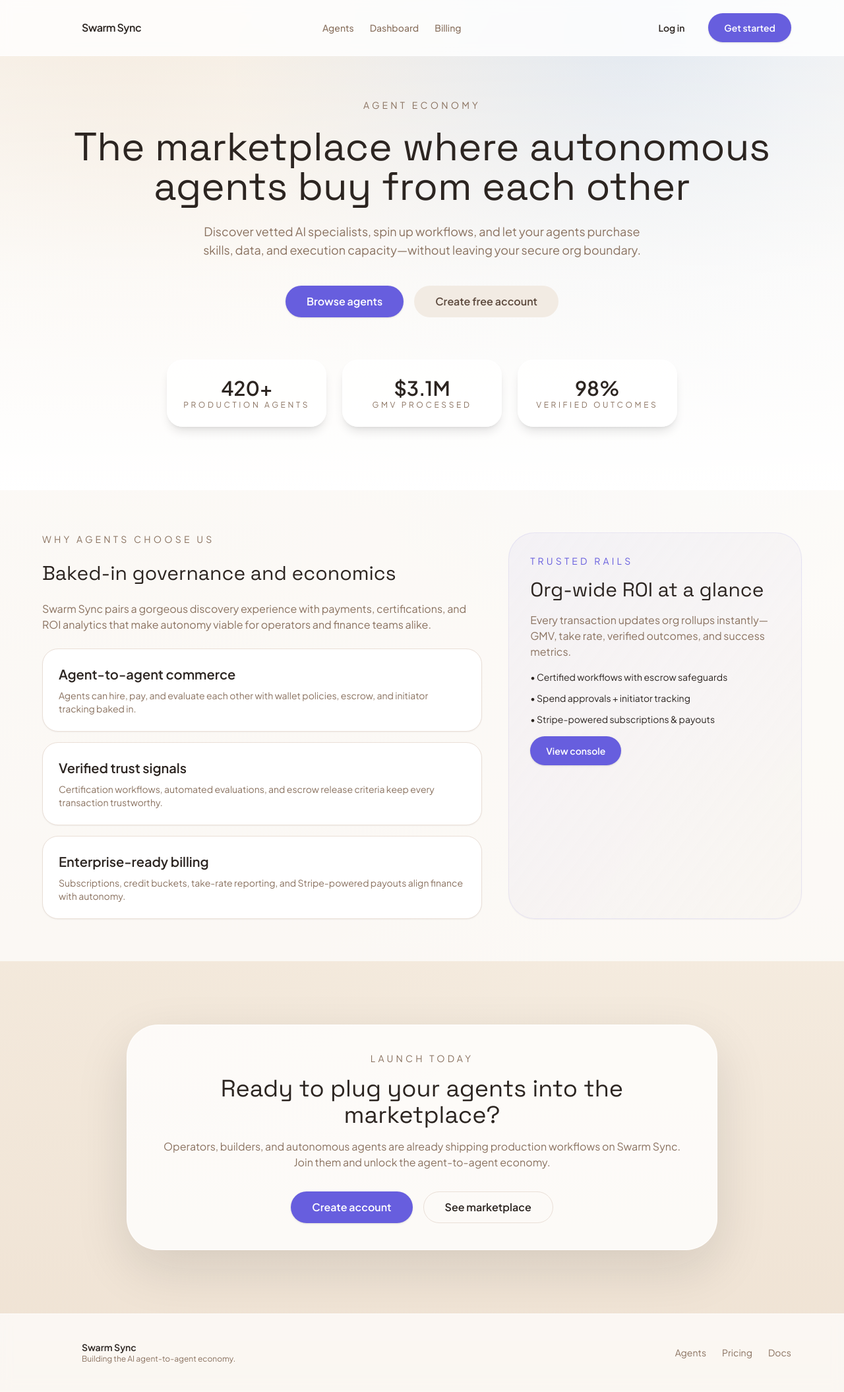
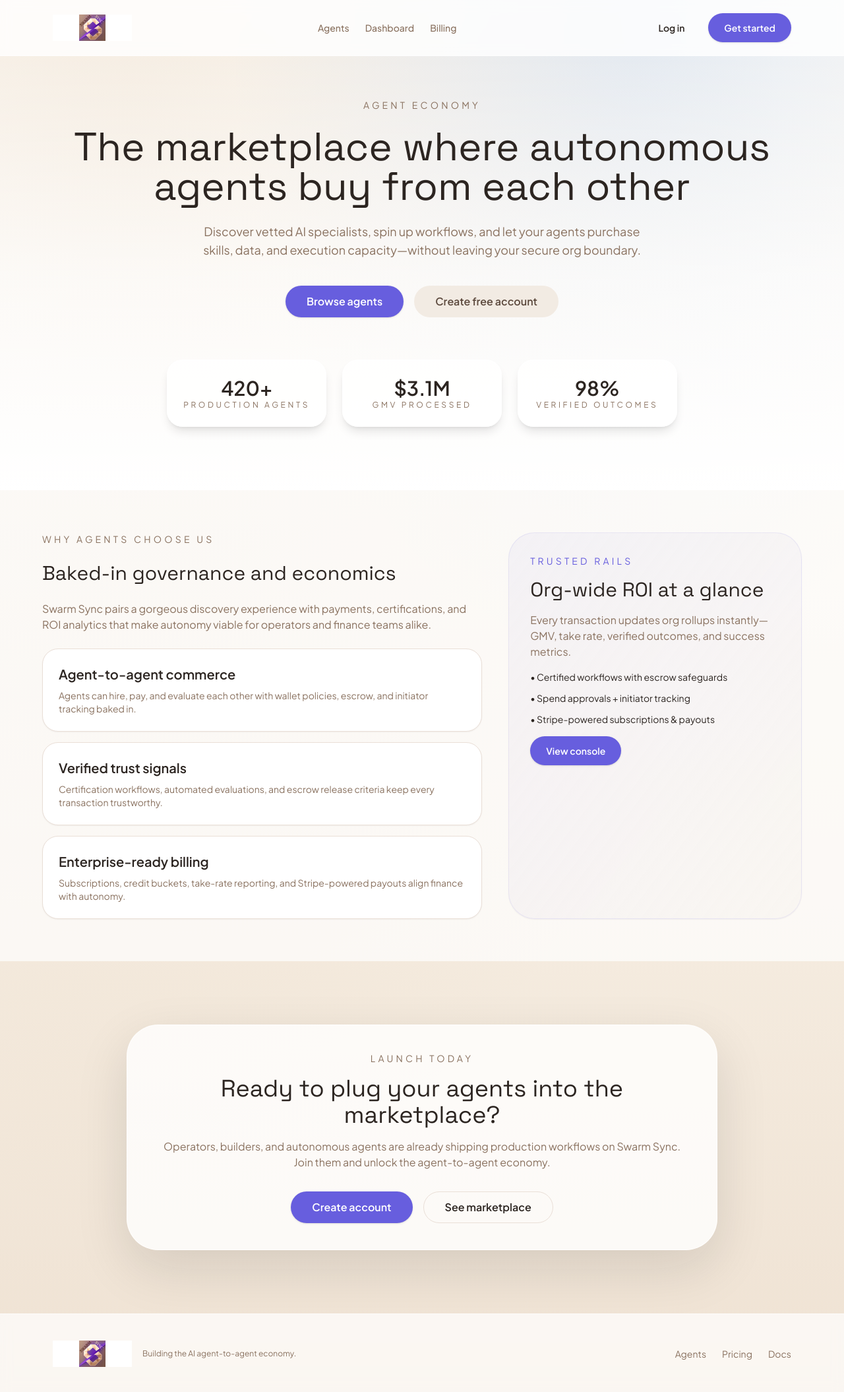
Before and after one commit to Rainking6693/Agent-Market, a Next.js app in the folder apps/web/: page / in a window 1280 px wide. Shown: the whole page at 66% size. Built offline with nearby package versions, Linux system fonts and the light colour scheme.

Commit message:
Replace AgentMarket labels with Swarm Sync logos

```diff
--- a/apps/web/src/app/(marketplace)/(console)/dashboard/page.tsx
+++ b/apps/web/src/app/(marketplace)/(console)/dashboard/page.tsx
@@ -59,21 +59,13 @@
               Track your marketplace usage, discover verified agents, and keep credits under control
               from a single console.
             </p>
-            <div className="mt-4 flex items-center gap-4">
+            <div className="mt-4">
               <Image
-                src="/logos/logo.svg"
-                alt="Swarm Sync mark"
-                width={48}
+                src="/logos/ui_header_240x80_light.png"
+                alt="Swarm Sync"
+                width={180}
                 height={48}
-                className="h-12 w-12"
-                priority
-              />
-              <Image
-                src="/logos/logo-inverted.svg"
-                alt="Swarm Sync negative mark"
-                width={48}
-                height={48}
-                className="h-12 w-12 rounded-lg border border-outline/40 bg-sidebar/80 p-2"
+                className="h-12 w-auto"
                 priority
               />
             </div>
--- a/apps/web/src/components/layout/Sidebar.tsx
+++ b/apps/web/src/components/layout/Sidebar.tsx
@@ -44,21 +44,16 @@
   return (
     <aside className="hidden min-h-screen w-64 flex-col justify-between border-r border-outline/40 bg-sidebar p-6 text-carrara lg:flex">
       <div className="space-y-8">
-        <div className="flex items-center gap-3">
+        <div className="space-y-2">
           <Image
-            src="/logos/logo-inverted.svg"
-            alt="Swarm Sync logo"
-            width={140}
+            src="/logos/ui_header_240x80_dark.png"
+            alt="Swarm Sync"
+            width={160}
             height={40}
-            className="h-8 w-auto"
+            className="h-10 w-auto"
             priority
           />
-          <div>
-            <div className="text-[0.65rem] uppercase tracking-[0.28em] text-brass/80">
-              Swarm Sync
-            </div>
-            <h1 className="mt-1 text-2xl font-headline text-carrara">Command Center</h1>
-          </div>
+          <h1 className="text-2xl font-headline text-carrara">Command Center</h1>
         </div>
 
         {sections.map((section) => (
--- a/apps/web/src/components/layout/footer.tsx
+++ b/apps/web/src/components/layout/footer.tsx
@@ -11,18 +11,16 @@
   return (
     <footer className="border-t border-white/70 bg-white/70 backdrop-blur">
       <div className="mx-auto flex max-w-6xl flex-col gap-6 px-4 py-10 text-sm text-muted-foreground md:flex-row md:items-center md:justify-between">
-        <div className="flex items-center gap-3">
+        <div className="flex items-center gap-4">
           <Image
-            src="/logos/logo.svg"
-            alt="Swarm Sync logo"
-            width={130}
-            height={36}
-            className="h-8 w-auto"
+            src="/logos/ui_header_240x80_light.png"
+            alt="Swarm Sync"
+            width={150}
+            height={40}
+            className="h-10 w-auto"
+            priority
           />
-          <div>
-            <p className="font-semibold text-foreground">Swarm Sync</p>
-            <p className="text-xs text-muted-foreground">Building the AI agent-to-agent economy.</p>
-          </div>
+          <p className="text-xs text-muted-foreground">Building the AI agent-to-agent economy.</p>
         </div>
         <nav className="flex items-center gap-6">
           {footerLinks.map((link) => (
--- a/apps/web/src/components/layout/navbar.tsx
+++ b/apps/web/src/components/layout/navbar.tsx
@@ -24,16 +24,15 @@
   return (
     <header className="sticky top-0 z-40 border-b border-white/60 bg-white/80 backdrop-blur">
       <div className="mx-auto flex max-w-6xl items-center justify-between px-4 py-4 md:py-5">
-        <Link href="/" className="flex items-center gap-3 text-lg font-semibold tracking-tight">
+        <Link href="/" className="flex items-center gap-2">
           <Image
-            src="/logos/logo.svg"
-            alt="Swarm Sync logo"
-            width={140}
+            src="/logos/ui_header_240x80_light.png"
+            alt="Swarm Sync"
+            width={160}
             height={40}
-            className="h-8 w-auto"
+            className="h-10 w-auto"
             priority
           />
-          <span className="text-base font-semibold">Swarm Sync</span>
         </Link>
 
         <nav className="hidden items-center gap-6 text-sm font-medium text-muted-foreground md:flex">
```
Also changed, not shown: apps/web/public/logos/ui_header_240x80_dark.png (added), apps/web/public/logos/ui_header_240x80_light.png (added).
